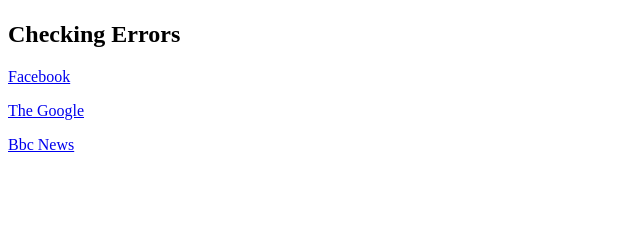
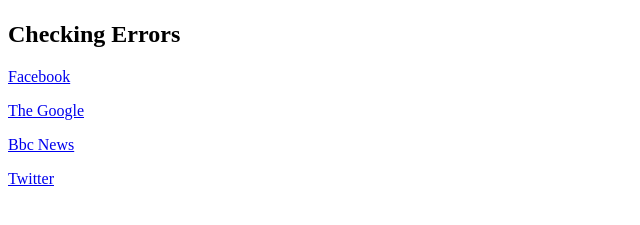
Before and after one commit to seunogun05/git_test, a plain HTML site: page index.html in a window 1280 px wide. Shown: the part 59-284 px from the top of the page, without its empty margins (0-640 px from the left). Drawn offline with Linux system fonts and the light colour scheme.

Commit message:
Inserted an hyperlink Added a Twitter link

```diff
--- a/index.html
+++ b/index.html
@@ -13,5 +13,7 @@
 
 <p> <a href="https://www.google.com" target="_blank" rel="noopener noreferrer">The Google</a></p>
 <p></p><a href="https://www.bbc.co.uk" target="_blank" ref="noopener noreferrer">Bbc News</a>
+<p></p><a href="https://www.twitter.com" target="_blank" ref="noopener noreferrer">Twitter</a>
+
 </body>
 </html>
```
